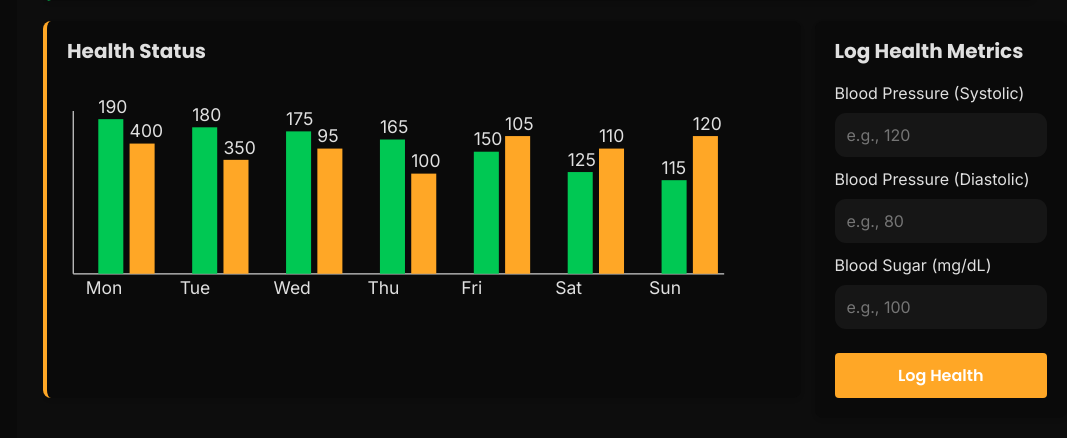
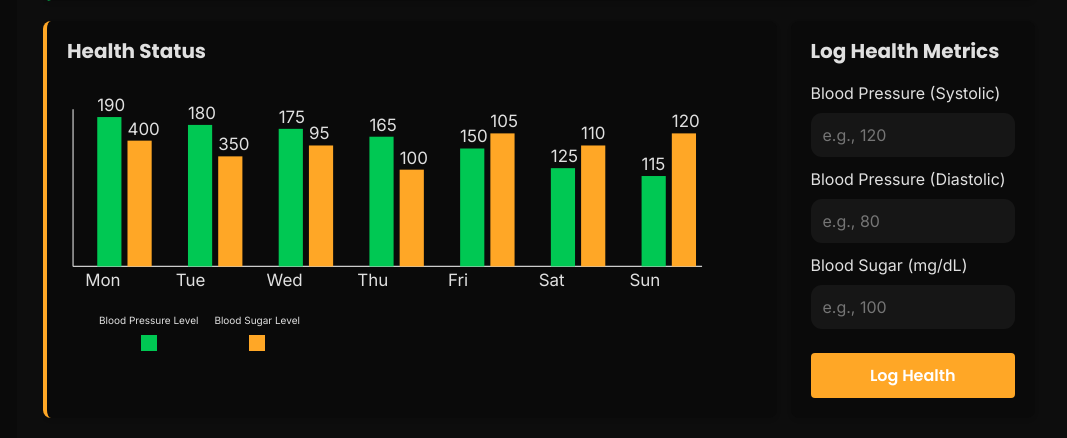
Before and after one commit to okrt12/fitness-tracking-system, a PHP site: page /pages/progresshealth.php in a window 1280 px wide. Shown: the part 587-1025 px from the top of the page, without its empty margins (213-1280 px from the left). Run offline with PHP 8.4, Linux system fonts and the light colour scheme.

Commit message:
add legend to the health status charts

```diff
--- a/assets/css/progresshealth.css
+++ b/assets/css/progresshealth.css
@@ -116,3 +116,29 @@ svg text {
 .sugar-bar {
   fill: var(--accent-color1);
 }
+
+.legend-container {
+  align-self: flex-start;
+  margin-left: 3.2rem;
+}
+.legend {
+  padding: 0.3rem;
+  width: 1.6rem;
+  height: 1.6rem;
+}
+
+.legend-text {
+  align-items: center;
+  gap: 1rem;
+}
+.in-legend {
+  background-color: var(--primary-color);
+}
+.out-legend {
+  background-color: var(--accent-color1);
+  background-color: var(--accent-color1);
+}
+
+.health-form {
+  margin-bottom: 2rem;
+}
--- a/assets/js/progresshealth.js
+++ b/assets/js/progresshealth.js
@@ -36,12 +36,14 @@ const sunText = document.querySelector(".text-sun");
 // Var
 const maxY = 140;
 const maxHeight = 130;
+const maxBP = 200;
+const maxBSL = 500;
+const dataBP = [190, 180, 175, 165, 150, 125, 115];
+const dataBS = [400, 350, 250, 200, 150, 125, 100];
 
 let systolic;
 let diastolic;
 let bloodSugar;
-// const dataBP = [];
-const dataSL = [];
 
 function calcAveBP(systolic, diastolic) {
   return (systolic + diastolic) / 2;
@@ -54,14 +56,8 @@ healthBtn.addEventListener("click", function (e) {
   diastolic = +diastolicInput.value;
   bloodSugar = +bloodSugarInput.value;
 
-  dataBP.push(calcAveBP(systolic, diastolic));
-  dataSL.push(bloodSugar);
+  // POST to DB
 });
-
-const maxBP = 200;
-const maxBS = 500;
-const dataBP = [190, 180, 175, 165, 150, 125, 115];
-const dataBS = [400, 350, 250, 200, 150, 125, 100];
 
 function updateBarGraph(chartType, value, height, i) {
   document
@@ -88,6 +84,5 @@ dataBP.forEach((el, i) => {
 });
 
 dataBS.forEach((el, i) => {
-  updateBarGraph("sugar", el, valueToHeight(el, maxBS), i + 1);
+  updateBarGraph("sugar", el, valueToHeight(el, maxBSL), i + 1);
 });
-// console.log(height);
--- a/pages/progresshealth.php
+++ b/pages/progresshealth.php
@@ -160,10 +160,10 @@
           </div>
         </div>
 
-        <div class="health-charts__container">
+        <div class="health-charts__container container">
           <div class="progress-charts health-charts cards">
             <h3 class="cards-header">Health Status</h3>
-            <div class="chart">
+            <div class="chart detail-value flex-col">
               <svg
                 class="bar-chart bp-chart"
                 viewBox="25 -10 570 180"
@@ -318,6 +318,16 @@
                 <text class="bar-say__texts text-sat" x="415" y="156">Sat</text>
                 <text class="bar-say__texts text-sun" x="490" y="156">Sun</text>
               </svg>
+
+              <div class="legend-container flex-container">
+                <span class="legend-text normal-text flex-col">
+                  Blood Pressure Level<span class="in-legend legend"></span
+                ></span>
+
+                <span class="legend-text normal-text flex-col">
+                  Blood Sugar Level<span class="out-legend legend"></span
+                ></span>
+              </div>
             </div>
           </div>
 
```
